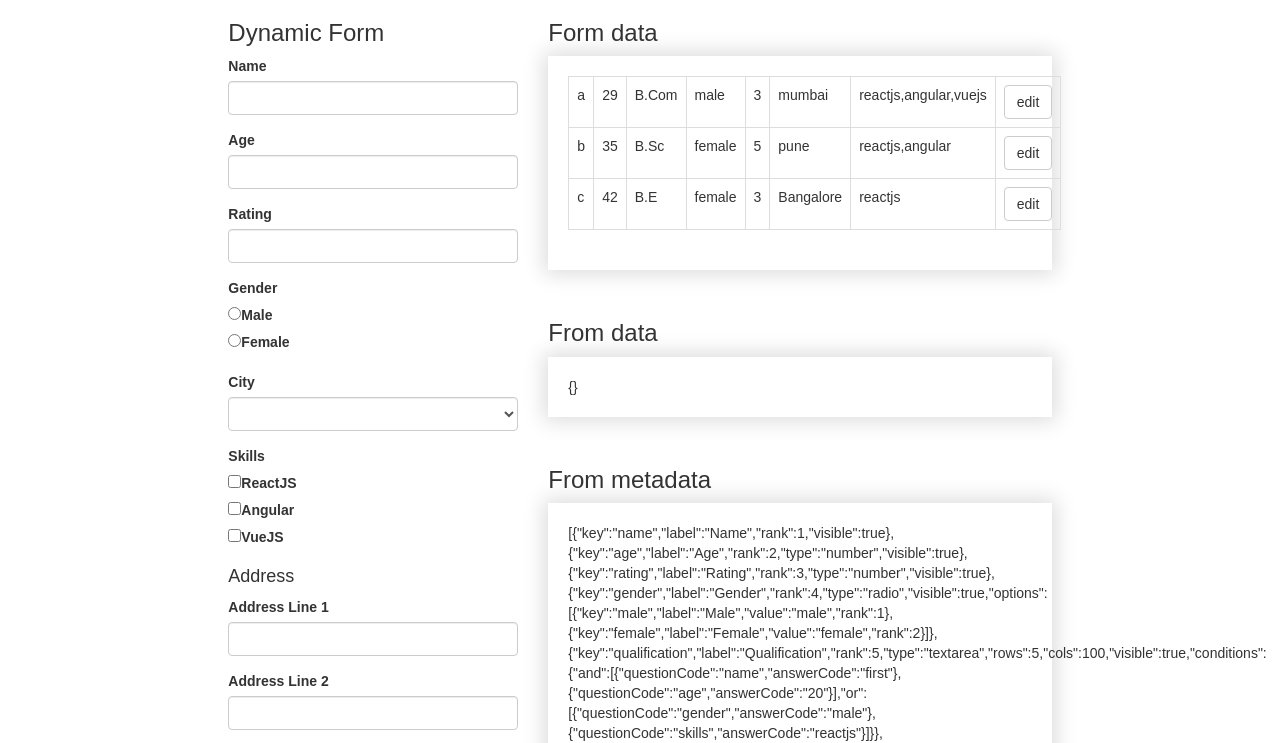
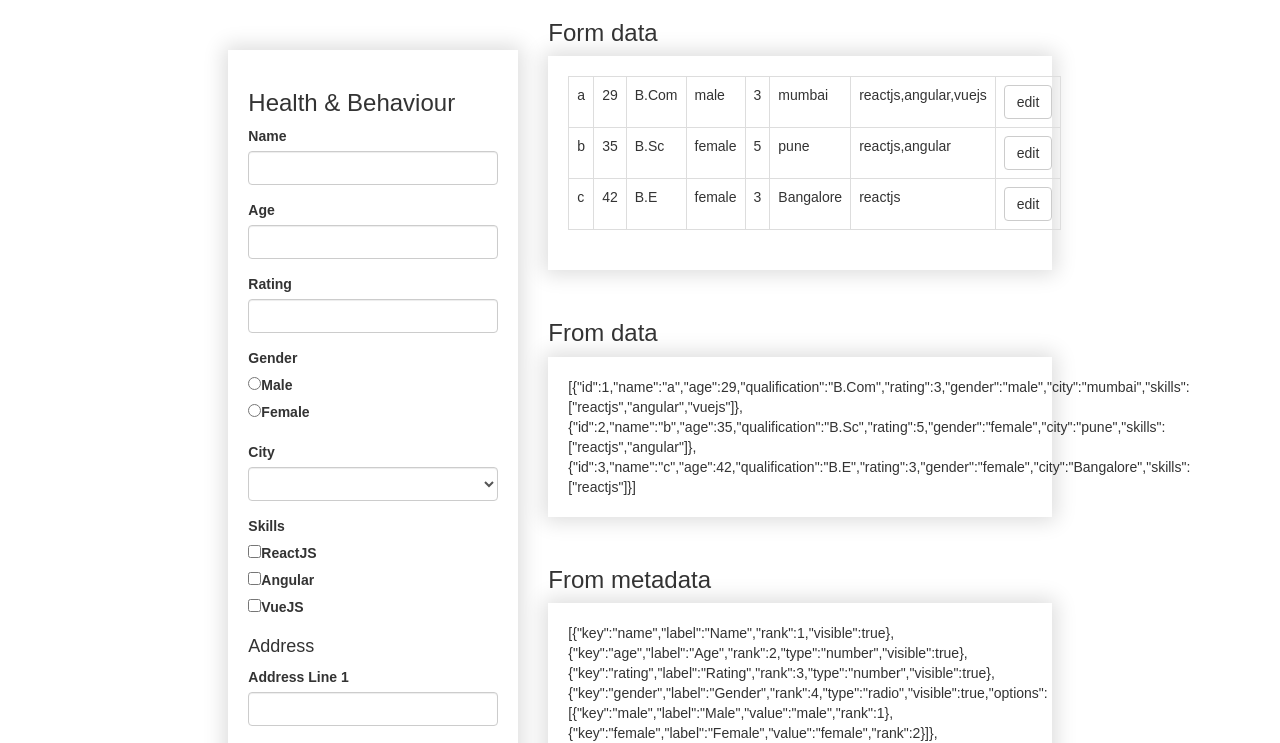
Before and after one commit to MithleshDhore/React-dynamic-forms, a React (Create React App) app: page / in a window 1280 px wide. Shown: the top 743 px of the page. Built offline with nearby package versions, Linux system fonts and the light colour scheme.

Commit message:
Added Field group support

```diff
--- a/src/App.js
+++ b/src/App.js
@@ -17,7 +17,6 @@ class App extends Component {
   }
 
   onSubmit = (model) => {
-    console.log("form submit model data :" + model);
     let data = [];
     if (model.id) {
       data = this.state.data.filter((d) => {
@@ -27,7 +26,6 @@ class App extends Component {
       model.id = +new Date();
       data = this.state.data.slice();
     }
-
     this.setState({
       data: [model, ...data]
     });
@@ -62,9 +60,10 @@ class App extends Component {
     return (
       <div className="App">
         <div className="col-xs-2"></div>
-        <div className="col-xs-3">
-          <DynamicForm className=""
-            title="Registration Form"
+        <div className="col-xs-3 mar-t-50">
+          <DynamicForm
+            className="card"
+            formTitle="Health & Behaviour"
             defaultValues={this.state.current}
             model={MODEL}
             onSubmit={(model) => { this.onSubmit(model) }}
@@ -79,7 +78,7 @@ class App extends Component {
           </div>
           <h3 className="mar-t-50">From data</h3>
           <div className="card">
-            {JSON.stringify(this.state.current)}
+            {JSON.stringify(this.state.data)}
           </div>
           <h3 className="mar-t-50">From metadata</h3>
           <div className="card">
```
